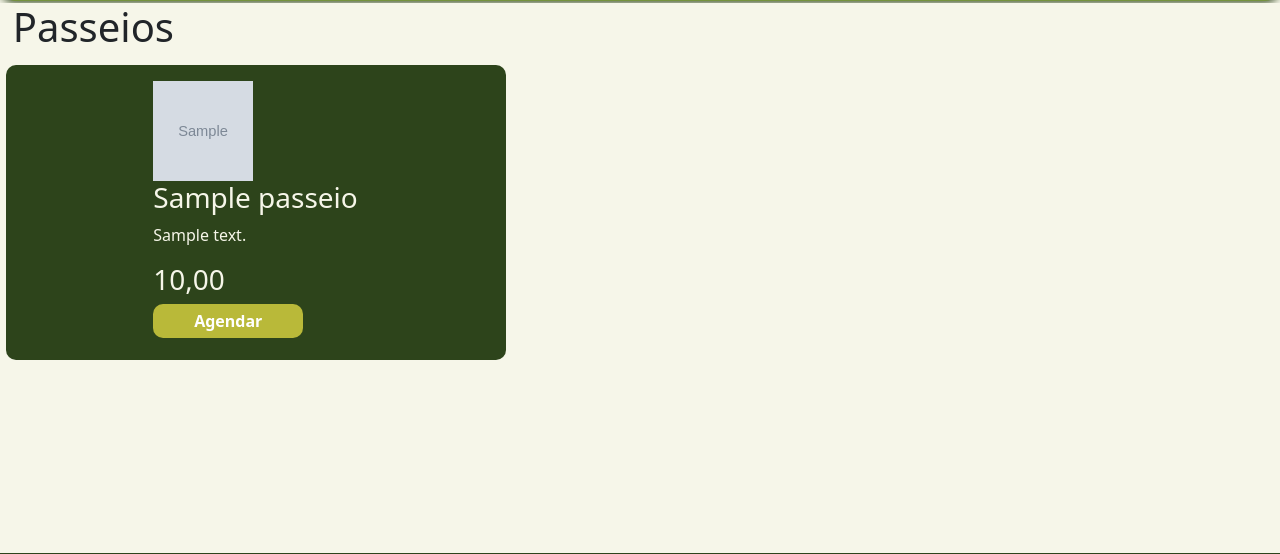
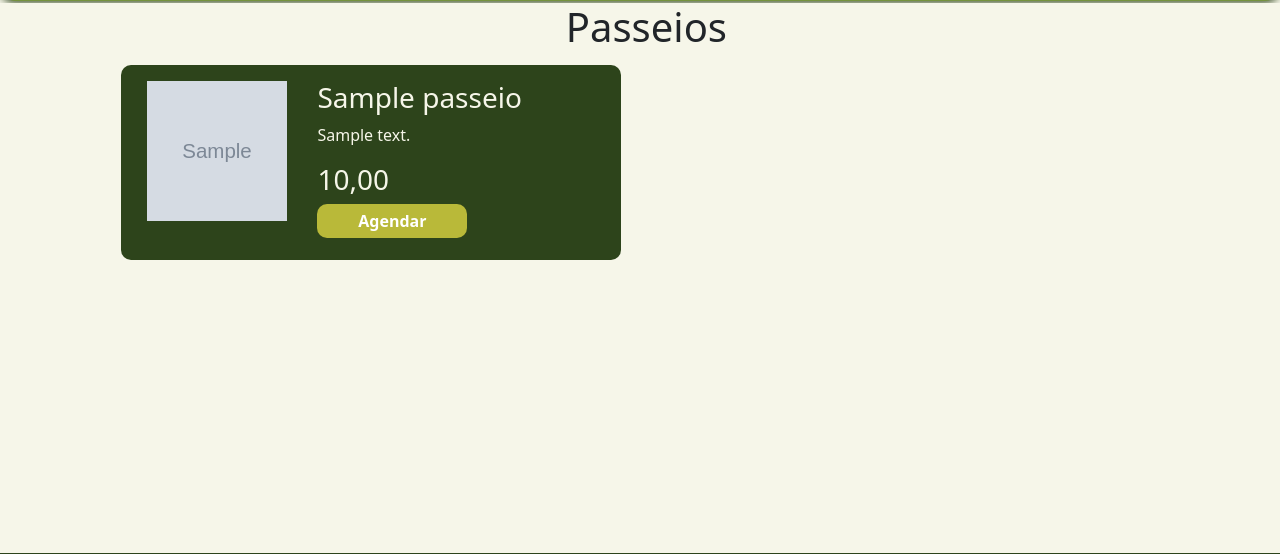
Before and after one commit to Geronilton/pi23_katu_experience, a Django app: page /passeios/ in a window 1280 px wide. Shown: the part 169-723 px from the top of the page. Run offline with Django 4.2, Linux system fonts and the light colour scheme; tables that the repository leaves empty hold one stand-in row (values such as "Sample post"); grey boxes marked "Sample" are stand-in pictures; some libraries are stand-ins or nearby versions.

Commit message:
lista passeio e demais alderacoes atualizadas

```diff
--- a/core/views.py
+++ b/core/views.py
@@ -52,19 +52,19 @@ def dados(request, cpf):
     return render(request, 'registration/cadastro.html', contexto)
 
 def cadastro_admin(request):
-    #if request.user.is_superuser:
-    form = UsuarioForm(request.POST or None)
-    if form.is_valid():
-        usuario = form.save(commit=False)
-        usuario.is_superuser = True
-        usuario.save()
+    if request.user.is_superuser:
+        form = UsuarioForm(request.POST or None)
+        if form.is_valid():
+            usuario = form.save(commit=False)
+            usuario.is_superuser = True
+            usuario.save()
+            return redirect('login')
+        contexto={
+            "form":form
+        }
+        return render(request, "registration/cadastro_admin.html", contexto)
+    else:
         return redirect('login')
-    contexto={
-        "form":form
-    }
-    return render(request, "registration/cadastro_admin.html", contexto)
-    #else:
-        #return redirect('login')
 
 
 def passeios(request):
--- a/static/css/cadastrarPasseio.css
+++ b/static/css/cadastrarPasseio.css
@@ -16,8 +16,8 @@
 }
 #usuary
 {
-    margin-left: 120px;
-    margin-top: 110px;
+    margin-left: 130px;
+    margin-top: 135px;
     position: relative;
     position: absolute;
 }
--- a/static/css/estilo.css
+++ b/static/css/estilo.css
@@ -67,6 +67,7 @@ footer{
     padding: auto;
     display: grid;
     grid-template-areas: 'div div div';
+    margin-left: 9%;
 }
 .passeio{
     background-color: #2D441B;
@@ -74,9 +75,8 @@ footer{
     border-radius: 10px;
     padding: 3%;
     display: grid;
-    align-items: center;
-    justify-content: center;
     margin: 1%;
+    display: flex;
 }
 .titulo{
     color: #F6F6E9;
@@ -179,3 +179,18 @@ input.submit
 .cont-cad, .cont-log, .cont-cadADM > h1, p{
     color: #F6F6E9;
 }
+#ruby
+{
+    text-align: center;
+}
+#impas
+{
+    display: flex;
+    margin-left: 10px;
+}
+.info
+{
+    display: flex;
+    display: grid;
+    margin-left: 30px;
+}
--- a/templates/header.html
+++ b/templates/header.html
@@ -16,7 +16,7 @@
     #perf
     {
         margin-bottom: 50px;
-        padding-left: 15px;
+        padding-left: 10px;
     }
     #nameU
     {
@@ -86,11 +86,10 @@
     <div class="right-header">
         <div class="box-user">
             {% if not user.is_authenticated %}
-                <div>
-                    <a href="{% url 'login' %}">LOGIN</a>
-                </div>
+
 
                 <div class="box-cadastro">
+                    <a href="{% url 'login' %}">LOGIN</a>
                     <a href="{% url 'cadastro' %}"> CADASTRO </a>
                 </div>
                 {% else %}
@@ -112,7 +111,7 @@
     <div class="icoM">
         <a href="https://t.me/geysonfernandes"><img src="{% static 'img/icons/telegram.png' %}" alt="Icon" width= "55px" height="55px"></a>
         <a href="https://maps.app.goo.gl/oovts8rmGt9sceCC7"><img src="{% static 'img/icons/geolocalização.png' %}" alt="Icon" width= "55px" height="55px"></a>
-        <img src="{% static 'img/icons/whatsapp.png' %}" alt="Icon" width= "55px" height="55px"></a>
+        <a href="https://api.whatsapp.com/send?phone=+558494730933"><img src="{% static 'img/icons/whatsapp.png' %}" alt="Icon" width= "55px" height="55px"></a>
         <a href="https://www.instagram.com/katu_experiencias?igsh=MWExNDVkaDc4MGV6dg=="><img src="{% static 'img/icons/instagram.png' %}" alt="Icon" width= "55px" height="55px"></a>
     </div>
     <li><a href="{% url 'passeios' %}"><h3>Listar Passeios</h3></a></li>
--- a/templates/passeios.html
+++ b/templates/passeios.html
@@ -6,13 +6,14 @@
 
 {% block content %}
 
-        <h1 style="padding-left: 1%;">Passeios</h1>
+        <h1 id="ruby" style="padding-left: 1%;">Passeios</h1>
 
+        <div class="cont-passeio">
             {% for passeio in lista_passeios %}
-        <div class="cont-passeio">
 
             <div class="gri passeio">
-                <img class="imagem" src="/media/{{passeio.imagem}}" alt="" width="100px" height="100px"/>
+                <img id="impas" class="imagem" src="/media/{{passeio.imagem}}" alt="" width="140px" height="140px" borde="10"/>
+                <div class="info">
                     <div class="titulo"><h3>{{passeio.titulo}}</h3></div>
                     <div class="descricao"><p>{{passeio.descricao}}</p></div>
                     <div class="valor"><h3>{{passeio.valor}}</h3></div>
@@ -24,6 +25,7 @@
                         <a href="{% url 'agendamento' passeio.id %}" class="editar">Agendar</a>
                     {% endif %}
                 </div>
+            </div>
 
         {% empty %}
 
```
Also changed, not shown: media/passeio/3557f0b6-c109-444d-8306-7a96d301b1bf.jpg (added), media/passeio/3557f0b6-c109-444d-8306-7a96d301b1bf_L7xirQu.jpg (added), media/passeio/3557f0b6-c109-444d-8306-7a96d301b1bf_NzkMOuA.jpg (added), media/passeio/3557f0b6-c109-444d-8306-7a96d301b1bf_VGOTkBf.jpg (added), media/passeio/3557f0b6-c109-444d-8306-7a96d301b1bf_lg27pFy.jpg (added), static/img/icons/usuario2.png. Lines whose indentation alone changed are shown as unchanged.
